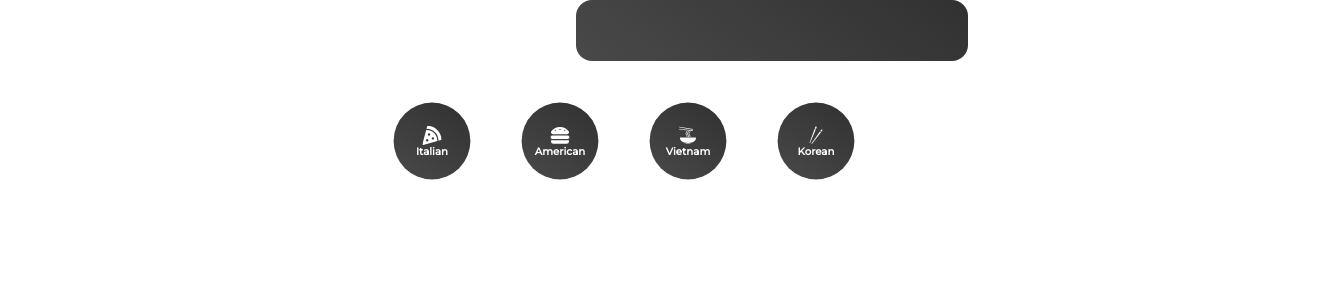
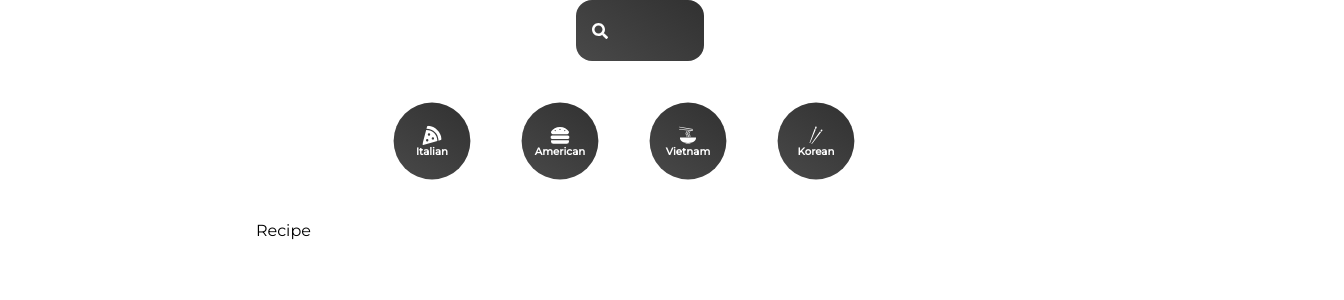
Before and after one commit to duyng219/delicious-react, a React (Create React App) app: page /recipe/1 in a window 1280 px wide. Shown: the top 300 px of the page, 1344 px wide, since content can reach past the window. Built offline with nearby package versions, Linux system fonts and the light colour scheme; the HTML template or start-up script is replaced by a standard one.

Commit message:
update search,pages

```diff
--- a/src/components/Search.jsx
+++ b/src/components/Search.jsx
@@ -1,19 +1,34 @@
 import styled from 'styled-components'
 import {useState}  from 'react'
 import {FaSearch} from 'react-icons/fa'
+import {useNavigate} from 'react-router-dom'
 
 function Search() {
+    const [input, setInput] = useState("")
+    const navigate = useNavigate()
+
+    const handleSubmit = (e) => {
+        e.preventDefault()
+        navigate('/searched/'+input)
+    }
+
     return (
-        <FormStyle>
-            <input type="text" />
+        <FormStyle onSubmit={handleSubmit}>
+            <div>
+                <FaSearch/>
+                <input onChange={(e) => setInput(e.target.value)} type="text" value={input} />
+            </div>
         </FormStyle>
     )
 }
 
 const FormStyle = styled.form`
     margin: 0rem 20rem;
-    position: relative;
-    width: 100%;
+    div {
+        width: 100%;
+        position: relative;
+
+    }
 
     input {
         border: none;
@@ -23,6 +38,7 @@
         padding: 1rem 3rem;
         border-radius: 1rem;
         outline: none;
+        width: 100%;
     }
     svg {
         position: absolute;
--- a/src/pages/Pages.jsx
+++ b/src/pages/Pages.jsx
@@ -2,12 +2,16 @@
 import Home from './Home'
 import {Route, Routes} from 'react-router-dom'
 import Cuisine from './Cuisine'
+import Searched from './Searched'
+import Recipe from './Recipe'
 
 const Pages = () => {
   return (
     <Routes>
       <Route path='/' element={<Home/>}/>
       <Route path='/cuisine/:type' element={<Cuisine/>}/>
+      <Route path='/searched/:search' element={<Searched/>}/>
+      <Route path='/recipe/:name' element={<Recipe/>}/>
     </Routes>
   )
 }
--- /dev/null
+++ b/src/pages/Recipe.jsx
@@ -0,0 +1,13 @@
+import { useEffect, useState } from "react"
+import styled from 'styled-components'
+import {useParams} from 'react-router-dom'
+
+import React from 'react'
+
+function Recipe() {
+    return (
+        <div>Recipe</div>
+    )
+}
+
+export default Recipe
--- /dev/null
+++ b/src/pages/Searched.jsx
@@ -0,0 +1,51 @@
+import React from 'react'
+import {useEffect, useState} from 'react'
+import {useParams} from 'react-router-dom'
+import styled from 'styled-components'
+
+function Searched() {
+
+    const [searchedRecipes, setSearchedRecipes] = useState([])
+    let params = useParams()
+
+    const getSearched = async (name) => {
+        const data = await fetch(`https://api.spoonacular.com/recipes/complexSearch?apiKey=${process.env.REACT_APP_API_KEY}&query=${name}`)
+        const recipes = await data.json();
+        setSearchedRecipes(recipes.results)
+    }
+
+    useEffect(() => {
+        getSearched(params.search)
+    },[params.search])
+
+    return <Grid>
+            {searchedRecipes.map((item) => {
+                return (
+                    <Card key={item.id}>
+                        <img src={item.image} alt="" />
+                        <h4>{item.title}</h4>
+                    </Card>
+                )
+            })}
+        </Grid>
+}
+const Grid = styled.div`
+    display: grid;
+    grid-template-columns: repeat(auto-fit, minmax(20rem, 1fr));
+    grid-gap: 3rem;
+`
+const Card = styled.div`
+    img {
+        width: 100%;
+        border-radius: 2rem;
+    }
+    a {
+        text-decoration: none;
+    }
+    h4 {
+        text-align: center;
+        padding: 1rem;
+    }
+`
+
+export default Searched
```
